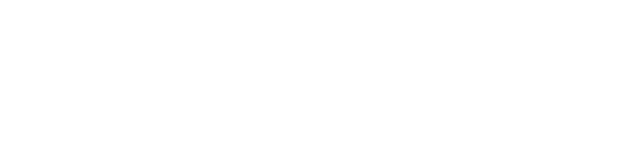
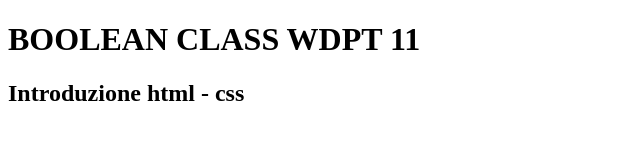
Before and after one commit to Angelorapana/Htmlcss-hello, a plain HTML site: page index.html in a window 1280 px wide. Shown: the whole page, without its empty margins (0-640 px from the left). Drawn offline with Linux system fonts and the light colour scheme.

Commit message:
Inserimento titolo e sottotitolo

```diff
--- a/index.html
+++ b/index.html
@@ -3,7 +3,9 @@
 <head>
     <meta charset="UTF-8">
     <meta name="viewport" content="width=device-width, initial-scale=1.0">
-    <title>Document</title>
+    <title> htmlcss-hello</title>
+    <h1> BOOLEAN CLASS WDPT 11 </h1>
+    <h2>Introduzione html - css</h2>
 </head>
 <body>
 
```
